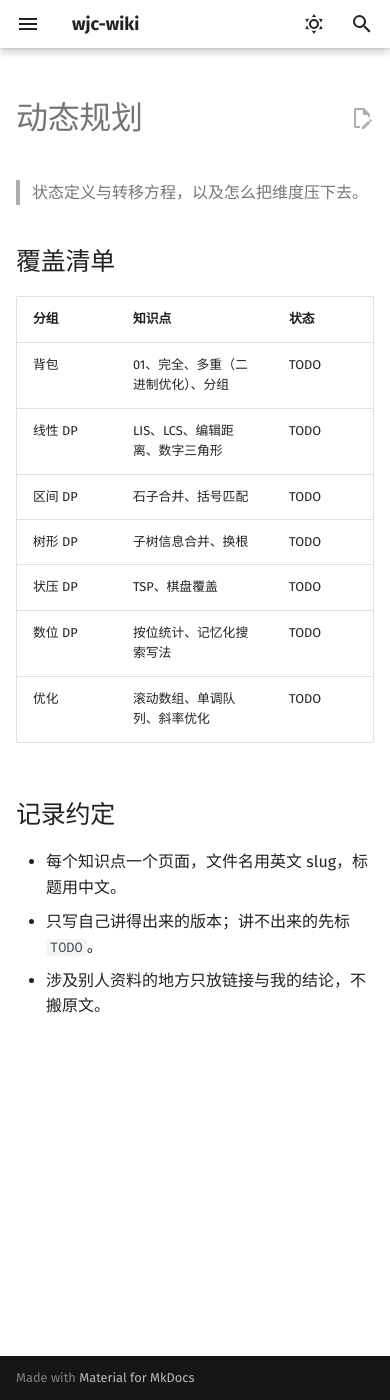
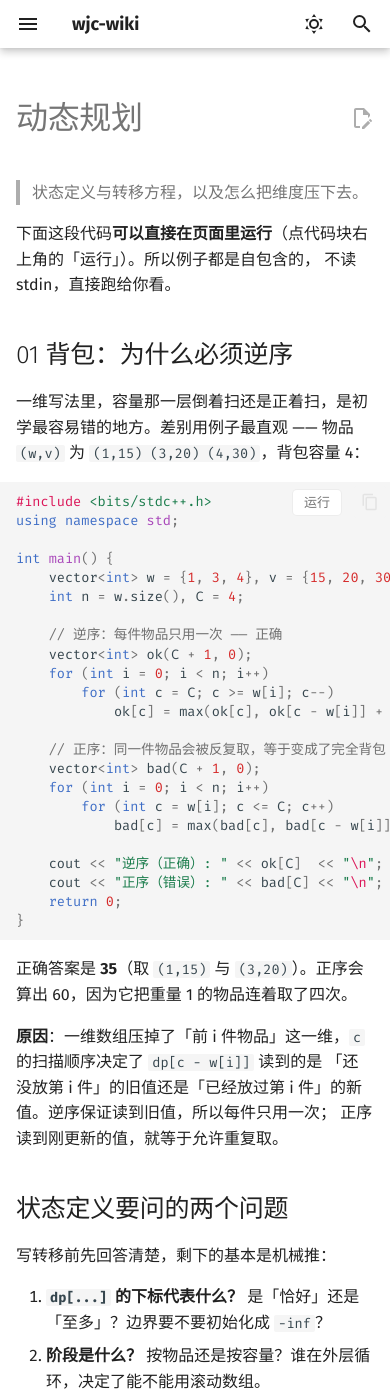
Before and after one commit to patrick-andstar/patrick-andstar.github.io, an MkDocs documentation site: the page built from docs/algorithm/dp/index.md, in a window 390 px wide and 1400 px high. Built offline with MkDocs 1.6.1 and Material for MkDocs 9.7.7, drawn with Linux system fonts in a browser that asks for light colours; nearby versions of some CDN libraries; library files that are not in the unit come from our copies; comment, search, counter and statistics services are not loaded; some of the changed text lies outside the part shown.

Commit message:
算法区试点：代码块可直接在网页里运行（P0）
用 dp 页做试点，接 Judge0 CE 公共判题 API，纯静态站直连、无需后端与 API key。

实现
- docs/assets/js/run-code.js：扫描 div.language-xxx.highlight，自动注入「运行」按钮，
  提交到 Judge0 并渲染输出（状态徽章 / 耗时 / 内存 / 编译输出 / stderr 分开显示）
- docs/assets/stylesheets/run-code.css：颜色走 Material CSS 变量，深色模式自动跟随
- mkdocs.yml：pymdownx.highlight 打开 pygments_lang_class
  —— 默认 DOM 里看不出代码块是什么语言，JS 无法识别，这是必须的开关

踩到的坑（都已验证）
- 必须用 base64_encoded=true。用 false 时，代码里只要出现中文（中文注释/中文输出）
  Judge0 直接返回 400 "cannot be converted to UTF-8"。纯英文测试能过，
  所以这个问题会等到写中文笔记时才炸出来。
- 初始化必须同时挂 DOMContentLoaded 与 document$.subscribe()：
  本站开了 navigation.instant，只挂前者会导致 SPA 切页进来的页面没有运行按钮。
- 三种「给代码块打类名」的 markdown 写法实测全部不可用，故改为按语言自动识别。

验证：无头 Chrome 真实端到端跑通（C++ GCC 14.1 与 Python 3.14 各一次），
桌面 1240px 与窄屏 390/360px 版式均正常。

````diff
--- a/docs/algorithm/dp/index.md
+++ b/docs/algorithm/dp/index.md
@@ -1,12 +1,77 @@
 # 动态规划
 
 > 状态定义与转移方程，以及怎么把维度压下去。
+
+下面这段代码**可以直接在页面里运行**（点代码块右上角的「运行」）。所以例子都是自包含的，
+不读 stdin，直接跑给你看。
+
+## 01 背包：为什么必须逆序
+
+一维写法里，容量那一层倒着扫还是正着扫，是初学最容易错的地方。差别用例子最直观 ——
+物品 `(w,v)` 为 `(1,15) (3,20) (4,30)`，背包容量 4：
+
+```cpp
+#include <bits/stdc++.h>
+using namespace std;
+
+int main() {
+    vector<int> w = {1, 3, 4}, v = {15, 20, 30};
+    int n = w.size(), C = 4;
+
+    // 逆序：每件物品只用一次 —— 正确
+    vector<int> ok(C + 1, 0);
+    for (int i = 0; i < n; i++)
+        for (int c = C; c >= w[i]; c--)
+            ok[c] = max(ok[c], ok[c - w[i]] + v[i]);
+
+    // 正序：同一件物品会被反复取，等于变成了完全背包 —— 错误
+    vector<int> bad(C + 1, 0);
+    for (int i = 0; i < n; i++)
+        for (int c = w[i]; c <= C; c++)
+            bad[c] = max(bad[c], bad[c - w[i]] + v[i]);
+
+    cout << "逆序（正确）: " << ok[C]  << "\n";
+    cout << "正序（错误）: " << bad[C] << "\n";
+    return 0;
+}
+```
+
+正确答案是 **35**（取 `(1,15)` 与 `(3,20)`）。正序会算出 60，因为它把重量 1 的物品连着取了四次。
+
+**原因**：一维数组压掉了「前 i 件物品」这一维，`c` 的扫描顺序决定了 `dp[c - w[i]]` 读到的是
+「还没放第 i 件」的旧值还是「已经放过第 i 件」的新值。逆序保证读到旧值，所以每件只用一次；
+正序读到刚更新的值，就等于允许重复取。
+
+## 状态定义要问的两个问题
+
+写转移前先回答清楚，剩下的基本是机械推：
+
+1. **`dp[...]` 的下标代表什么？** 是「恰好」还是「至多」？边界要不要初始化成 `-inf`？
+2. **阶段是什么？** 按物品还是按容量？谁在外层循环，决定了能不能用滚动数组。
+
+例如「至多容量」与「恰好容量」的差别：前者 `dp` 全初始化为 0 即可；后者只有 `dp[0] = 0`，
+其余置 `-inf`，否则会把「装不满」当成合法方案。
+
+同样的套路在 Python 里对照一遍：
+
+```python
+w = [1, 3, 4]
+v = [15, 20, 30]
+C = 4
+
+ok = [0] * (C + 1)
+for i in range(len(w)):
+    for c in range(C, w[i] - 1, -1):      # 逆序
+        ok[c] = max(ok[c], ok[c - w[i]] + v[i])
+
+print("逆序（正确）:", ok[C])
+```
 
 ## 覆盖清单
 
 | 分组 | 知识点 | 状态 |
 | --- | --- | --- |
-| 背包 | 01、完全、多重（二进制优化）、分组 | TODO |
+| 背包 | 01、完全、多重（二进制优化）、分组 | 01 已写 |
 | 线性 DP | LIS、LCS、编辑距离、数字三角形 | TODO |
 | 区间 DP | 石子合并、括号匹配 | TODO |
 | 树形 DP | 子树信息合并、换根 | TODO |
--- /dev/null
+++ b/docs/assets/js/run-code.js
@@ -0,0 +1,297 @@
+/*
+ * 在网页里直接运行代码块（P0：只读 + 一键运行）
+ *
+ * 用法：什么都不用写。普通 `` ```cpp `` 代码块会自动获得一个「运行」按钮。
+ *
+ * 后端：Judge0 CE 公共实例 https://ce.judge0.com
+ *   - 免 API key，且实测 CORS 预检回显本站域名，静态站可直连
+ *   - 代价：代码会离开浏览器发到第三方；共享实例，可用性不由我们控制
+ *
+ * 两个必须注意的实现点：
+ *   1. 用 document$.subscribe() 而不是 DOMContentLoaded —— 本站开了
+ *      navigation.instant，切页不会触发整页加载，只在 DOMContentLoaded 里
+ *      绑事件会导致「从首页点进去」的页面没有运行按钮。
+ *   2. 语言靠 div.highlight 上的 language-xxx 类识别，这依赖 mkdocs.yml 里
+ *      pymdownx.highlight.pygments_lang_class = true；默认情况下 DOM 里
+ *      完全看不出代码块是什么语言。
+ */
+(function () {
+  'use strict';
+
+  // language-xxx 里的 xxx -> Judge0 的 language_id（版本已实测）
+  var LANGS = {
+    cpp:        { id: 105, label: 'C++',    ver: 'GCC 14.1' },
+    c:          { id: 103, label: 'C',      ver: 'GCC 14.1' },
+    python:     { id: 113, label: 'Python', ver: '3.14' },
+    py:         { id: 113, label: 'Python', ver: '3.14' },
+    java:       { id: 91,  label: 'Java',   ver: 'JDK 17' },
+    go:         { id: 107, label: 'Go',     ver: '1.23' },
+    javascript: { id: 102, label: 'JS',     ver: 'Node 22' },
+    js:         { id: 102, label: 'JS',     ver: 'Node 22' }
+  };
+
+  // 必须用 base64_encoded=true。
+  // 用 false 时，只要代码里出现任何非 ASCII 字符（中文注释、中文输出），Judge0 会直接
+  // 返回 400："some attributes for this submission cannot be converted to UTF-8"。
+  // 纯英文的测试代码能过，所以这个问题很容易到写中文笔记时才炸出来。
+  var API = 'https://ce.judge0.com/submissions?base64_encoded=true&wait=true';
+  var FETCH_TIMEOUT_MS = 40000;   // 实测往返约 4s，给足余量
+  var MIN_GAP_MS = 1200;          // 全局最小请求间隔，避免用户连点把自己打成限流
+  var MAX_CODE_BYTES = 60 * 1024; // 太大的别发，Judge0 也不收
+
+  var lastRunAt = 0;
+  var running = false;
+
+  // UTF-8 安全的 base64。直接 btoa(str) 在非 Latin-1 字符上会抛
+  // InvalidCharacterError，所以先过一遍 TextEncoder。
+  function b64Encode(str) {
+    var bytes = new TextEncoder().encode(str);
+    var bin = '';
+    for (var i = 0; i < bytes.length; i++) bin += String.fromCharCode(bytes[i]);
+    return btoa(bin);
+  }
+
+  function b64Decode(b64) {
+    var bin = atob(b64);
+    var bytes = new Uint8Array(bin.length);
+    for (var i = 0; i < bin.length; i++) bytes[i] = bin.charCodeAt(i);
+    return new TextDecoder().decode(bytes);
+  }
+
+  // 响应里这几个字段是 base64 的，解码后再展示
+  var B64_FIELDS = ['stdout', 'stderr', 'compile_output', 'message'];
+
+  // Judge0 状态码 -> 展示文案。id=3 是「正常退出」，但在“运行”语境下
+  // 叫「运行完成」比叫「Accepted」更准确（我们不是在判题）。
+  function statusText(st) {
+    var table = {
+      1:  '排队中',
+      2:  '执行中',
+      3:  '运行完成',
+      4:  '答案错误',
+      5:  '超时',
+      6:  '编译错误',
+      7:  '运行错误（段错误）',
+      8:  '运行错误（超出输出限制）',
+      9:  '运行错误（浮点异常）',
+      10: '运行错误（中止）',
+      11: '运行错误（非零退出）',
+      12: '运行错误',
+      13: '内部错误',
+      14: '可执行格式错误'
+    };
+    return (st && table[st.id]) || (st && st.description) || '未知状态';
+  }
+
+  function statusKind(st) {
+    if (!st) return 'err';
+    if (st.id === 3) return 'ok';
+    if (st.id === 1 || st.id === 2) return 'run';
+    return 'err';
+  }
+
+  function h(tag, cls, text) {
+    var el = document.createElement(tag);
+    if (cls) el.className = cls;
+    if (text != null) el.textContent = text;
+    return el;
+  }
+
+  function langOf(div) {
+    var m = /(?:^|\s)language-([\w+#-]+)/.exec(div.className);
+    return m ? m[1].toLowerCase() : null;
+  }
+
+  function codeOf(div) {
+    var code = div.querySelector('pre code');
+    return code ? code.textContent : '';
+  }
+
+  // ---- 渲染结果 ----------------------------------------------------------
+  function render(panel, res, judgeLang) {
+    panel.innerHTML = '';
+
+    // 先把 base64 字段解回来，后面统一当普通字符串用
+    for (var k = 0; k < B64_FIELDS.length; k++) {
+      var f = B64_FIELDS[k];
+      if (res[f]) {
+        try {
+          res[f] = b64Decode(res[f]);
+        } catch (e) {
+          res[f] = '（输出解码失败：' + ((e && e.message) || e) + '）';
+        }
+      }
+    }
+
+    panel.hidden = false;
+
+    var st = res.status || null;
+    var kind = statusKind(st);
+
+    var bar = h('div', 'rc-bar');
+    bar.appendChild(h('span', 'rc-badge rc-badge--' + kind, statusText(st)));
+    bar.appendChild(h('span', 'rc-lang', judgeLang.label + ' · ' + judgeLang.ver));
+    if (res.time != null) bar.appendChild(h('span', 'rc-meta', res.time + ' s'));
+    if (res.memory != null) bar.appendChild(h('span', 'rc-meta', res.memory + ' KB'));
+    panel.appendChild(bar);
+
+    // 编译错误优先展示 compile_output，它才是真正有用的信息
+    var blocks = [
+      ['编译输出', res.compile_output],
+      ['标准输出', res.stdout],
+      ['标准错误', res.stderr],
+      ['信息', res.message]
+    ];
+    var shown = 0;
+    for (var i = 0; i < blocks.length; i++) {
+      var name = blocks[i][0], body = blocks[i][1];
+      if (body == null || body === '') continue;
+      panel.appendChild(h('div', 'rc-label', name));
+      panel.appendChild(h('pre', 'rc-pre', body));
+      shown++;
+      // 编译错误时底下的运行输出没有意义，不再往下铺
+      if (name === '编译输出') break;
+    }
+    if (shown === 0) {
+      panel.appendChild(h('div', 'rc-label', '（无输出）'));
+    }
+  }
+
+  function renderError(panel, msg, hint) {
+    panel.innerHTML = '';
+    panel.hidden = false;
+    var bar = h('div', 'rc-bar');
+    bar.appendChild(h('span', 'rc-badge rc-badge--err', msg));
+    panel.appendChild(bar);
+    if (hint) panel.appendChild(h('div', 'rc-label', hint));
+  }
+
+  // ---- 发请求 ------------------------------------------------------------
+  function run(div, btn, panel) {
+    var langKey = langOf(div);
+    var judgeLang = LANGS[langKey];
+    if (!judgeLang) return;
+
+    var code = codeOf(div);
+    if (!code.trim()) return;
+    if (code.length > MAX_CODE_BYTES) {
+      renderError(panel, '代码过大', '超过 ' + Math.round(MAX_CODE_BYTES / 1024) + ' KB，未提交运行。');
+      return;
+    }
+
+    var now = Date.now();
+    if (running || now - lastRunAt < MIN_GAP_MS) return;
+    running = true;
+    lastRunAt = now;
+
+    btn.disabled = true;
+    btn.classList.add('rc-btn--busy');
+    btn.textContent = '运行中…';
+    panel.hidden = false;
+    panel.innerHTML = '';
+    panel.appendChild(h('div', 'rc-bar')).appendChild(
+      h('span', 'rc-badge rc-badge--run', '已提交，等待结果…')
+    );
+
+    var ctl = new AbortController();
+    var timer = setTimeout(function () { ctl.abort(); }, FETCH_TIMEOUT_MS);
+
+    fetch(API, {
+      method: 'POST',
+      headers: { 'Content-Type': 'application/json' },
+      body: JSON.stringify({
+        language_id: judgeLang.id,
+        source_code: b64Encode(code),
+        stdin: b64Encode('')
+      }),
+      signal: ctl.signal
+    })
+      .then(function (r) {
+        if (!r.ok) {
+          // 把服务端给的具体原因带出来，否则只剩一个 400 无从下手
+          return r.json().catch(function () { return null; }).then(function (body) {
+            var err = new Error('HTTP:' + r.status);
+            err.detail = (body && (body.error || body.message)) || '';
+            throw err;
+          });
+        }
+        return r.json();
+      })
+      .then(function (res) {
+        render(panel, res, judgeLang);
+      })
+      .catch(function (e) {
+        var name = (e && e.name) || '';
+        var msg = (e && e.message) || '';
+        var detail = (e && e.detail) || '';
+        if (name === 'AbortError') {
+          renderError(panel, '请求超时', '判题服务 ' + (FETCH_TIMEOUT_MS / 1000) + ' 秒未响应，稍后重试。');
+        } else if (msg.indexOf('HTTP:429') === 0) {
+          renderError(panel, '请求过于频繁', '判题服务限流了，等几秒再试。');
+        } else if (msg.indexOf('HTTP:') === 0) {
+          renderError(panel, '判题服务异常',
+            '返回 ' + msg.slice(5) + (detail ? '：' + detail : '，这通常是公共实例临时不可用。'));
+        } else {
+          renderError(panel, '无法连接判题服务', '检查网络或代理设置。代码没有被执行。');
+        }
+      })
+      .then(function () {
+        clearTimeout(timer);
+        running = false;
+        btn.disabled = false;
+        btn.classList.remove('rc-btn--busy');
+        btn.textContent = '运行';
+      });
+  }
+
+  // ---- 注入 UI -----------------------------------------------------------
+  function enhance(div) {
+    if (div.dataset.rcReady === '1') return;
+    var langKey = langOf(div);
+    if (!langKey || !LANGS[langKey]) return;
+    div.dataset.rcReady = '1';
+    div.classList.add('rc-host');
+
+    var btn = h('button', 'rc-btn');
+    btn.type = 'button';
+    btn.textContent = '运行';
+    btn.title = '在 ' + LANGS[langKey].label + ' (' + LANGS[langKey].ver + ') 上运行这段代码';
+    btn.setAttribute('aria-label', btn.title);
+    div.appendChild(btn);
+
+    var panel = h('div', 'rc-out');
+    panel.hidden = true;
+    panel.setAttribute('aria-live', 'polite');
+
+    // 输出面板放在代码块外面，别被 highlight 的定位和样式影响
+    div.parentNode.insertBefore(panel, div.nextSibling);
+
+    btn.addEventListener('click', function () { run(div, btn, panel); });
+  }
+
+  function init() {
+    var list = document.querySelectorAll('div.highlight');
+    for (var i = 0; i < list.length; i++) enhance(list[i]);
+  }
+
+  // 两条路都挂，因为 extra_javascript 与 Material 自己 bundle 的加载顺序不保证：
+  //   - DOMContentLoaded 兜住「document$ 还没定义」的情况
+  //   - document$ 兜住 navigation.instant 的切页（不触发整页加载）
+  // init() 靠 dataset.rcReady 幂等，重复调用无副作用，所以这样双挂是安全的。
+  document.addEventListener('DOMContentLoaded', init);
+
+  var hooked = false;
+  function hook() {
+    if (hooked) return true;
+    if (typeof document$ === 'undefined' || !document$.subscribe) return false;
+    hooked = true;
+    document$.subscribe(init);
+    return true;
+  }
+
+  hook();
+  var tries = 0;
+  var timer = setInterval(function () {
+    if (hook() || ++tries > 60) clearInterval(timer);
+  }, 100);
+})();
--- /dev/null
+++ b/docs/assets/stylesheets/run-code.css
@@ -0,0 +1,105 @@
+/*
+ * 「运行代码」样式。
+ * 颜色一律走 Material 的 CSS 变量，这样深色模式自动跟着切换，
+ * 不用再写一套 prefers-color-scheme。
+ */
+
+.rc-host {
+  position: relative;
+}
+
+/* 运行按钮：贴在 Material 自带复制按钮的左边。
+   复制按钮的位置是 top:.5rem / right:.5rem，所以这里让出大约一个按钮的宽度。 */
+.rc-btn {
+  position: absolute;
+  top: 0.45rem;
+  right: 2.7rem;
+  z-index: 2;
+  padding: 0.15rem 0.55rem;
+  font-size: 0.7rem;
+  line-height: 1.5;
+  font-family: inherit;
+  color: var(--md-default-fg-color--light, #0000008a);
+  background: var(--md-default-bg-color, #fff);
+  border: 1px solid var(--md-default-fg-color--lightest, #0000001f);
+  border-radius: 0.25rem;
+  cursor: pointer;
+  transition: color 0.15s, border-color 0.15s, opacity 0.15s;
+}
+
+.rc-btn:hover {
+  color: var(--md-accent-fg-color, #526dd9);
+  border-color: var(--md-accent-fg-color, #526dd9);
+}
+
+.rc-btn:disabled,
+.rc-btn--busy {
+  opacity: 0.65;
+  cursor: default;
+}
+
+/* 输出面板 */
+.rc-out {
+  margin: -0.6rem 0 1rem;
+  padding: 0.6rem 0.8rem;
+  font-size: 0.72rem;
+  border: 1px solid var(--md-default-fg-color--lightest, #0000001f);
+  border-left-width: 3px;
+  border-left-color: var(--md-default-fg-color--lightest, #0000001f);
+  border-radius: 0.2rem;
+  background: var(--md-code-bg-color, #f5f5f5);
+}
+
+.rc-out:has(.rc-badge--ok)  { border-left-color: #2e7d32; }
+.rc-out:has(.rc-badge--err) { border-left-color: #c62828; }
+.rc-out:has(.rc-badge--run) { border-left-color: #ef9f27; }
+
+.rc-bar {
+  display: flex;
+  flex-wrap: wrap;
+  align-items: center;
+  gap: 0.5rem;
+}
+
+.rc-badge {
+  font-weight: 500;
+  padding: 0.05rem 0.45rem;
+  border-radius: 0.2rem;
+}
+
+.rc-badge--ok  { color: #1b5e20; background: #e3f2e3; }
+.rc-badge--err { color: #b71c1c; background: #fbe6e6; }
+.rc-badge--run { color: #7a4f05; background: #fdf0d8; }
+
+.rc-lang,
+.rc-meta {
+  color: var(--md-default-fg-color--light, #0000008a);
+  font-variant-numeric: tabular-nums;
+}
+
+.rc-label {
+  margin: 0.5rem 0 0.15rem;
+  color: var(--md-default-fg-color--light, #0000008a);
+}
+
+.rc-pre {
+  margin: 0;
+  padding: 0;
+  overflow-x: auto;
+  white-space: pre-wrap;
+  word-break: break-word;
+  font-family: var(--md-code-font-family, ui-monospace, SFMono-Regular, Menlo, monospace);
+  font-size: 0.72rem;
+  line-height: 1.55;
+  color: var(--md-code-fg-color, inherit);
+  background: transparent;
+}
+
+/* 窄屏：按钮别压住代码首行 */
+@media screen and (max-width: 44.98em) {
+  .rc-btn {
+    top: 0.35rem;
+    right: 2.4rem;
+    font-size: 0.65rem;
+  }
+}
--- a/mkdocs.yml
+++ b/mkdocs.yml
@@ -57,7 +57,10 @@ markdown_extensions:
 - pymdownx.emoji:
     emoji_index: !!python/name:material.extensions.emoji.twemoji
     emoji_generator: !!python/name:material.extensions.emoji.to_svg
-- pymdownx.highlight
+- pymdownx.highlight:
+    # 让 <code> 带上 language-xxx 类，运行代码的 JS 靠它识别语言。
+    # 默认 false，此时 DOM 里完全看不出代码块是什么语言。
+    pygments_lang_class: true
 - pymdownx.inlinehilite
 - pymdownx.keys
 - pymdownx.magiclink
@@ -76,6 +79,8 @@ plugins:
 
 extra_css:
 - assets/stylesheets/extra.css
+- assets/stylesheets/run-code.css
 extra_javascript:
 - assets/vendor/mathjax/tex-mml-chtml.js
 - assets/vendor/mermaid/mermaid.min.js
+- assets/js/run-code.js
````
